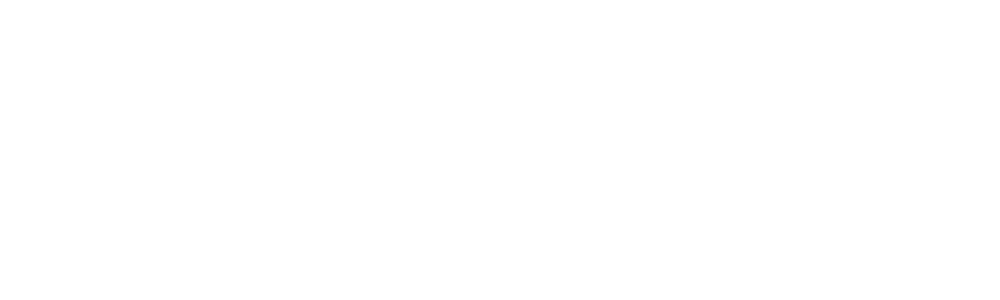
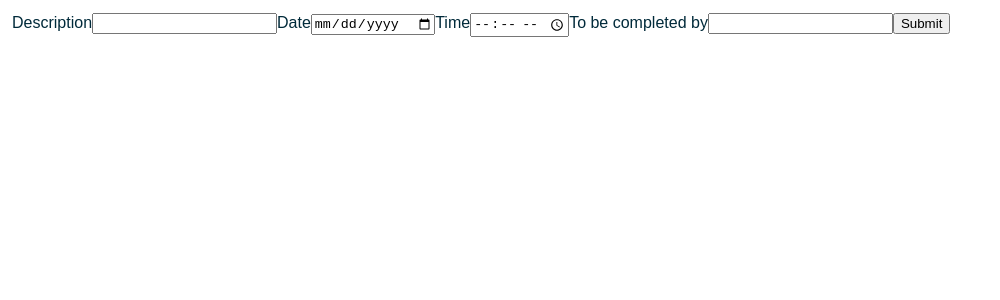
Before and after one commit to nikkypyra/capstone-project, a React (Create React App) app: page /create-task in a window 1280 px wide. Shown: the top 300 px of the page, without its empty margins (0-1000 px from the left). Built offline with nearby package versions, Linux system fonts and the light colour scheme.

Commit message:
Add unstyled form

```diff
--- a/package.json
+++ b/package.json
@@ -3,6 +3,7 @@
   "version": "0.1.0",
   "private": true,
   "dependencies": {
+    "@datepicker-react/hooks": "^2.3.1",
     "@storybook/addon-knobs": "^5.3.18",
     "@testing-library/jest-dom": "^4.2.4",
     "@testing-library/react": "^9.5.0",
@@ -10,6 +11,7 @@
     "prop-types": "^15.7.2",
     "react": "^16.13.1",
     "react-dom": "^16.13.1",
+    "react-hook-form": "^5.6.1",
     "react-router-dom": "^5.1.2",
     "react-scripts": "3.4.1",
     "styled-components": "^5.1.0"
--- a/src/App.js
+++ b/src/App.js
@@ -1,7 +1,8 @@
 import React from 'react'
 import { Route, Switch } from 'react-router-dom'
 import GlobalStyles from './GlobalStyles'
-import PetProfile from './pages/PetProfile'
+import PetProfile from './components/PetProfile'
+import TaskForm from './components/TaskForm'
 
 export default function App() {
   return (
@@ -11,6 +12,9 @@
         <Route exact path="/pet-profile">
           <PetProfile />
         </Route>
+        <Route exact path="/create-task">
+          <TaskForm />
+        </Route>
       </Switch>
     </>
   )
--- a/src/pages/PetProfile.js
+++ b/src/components/PetProfile.js
@@ -1,6 +1,6 @@
 import React from 'react'
-import ProfileHeader from '../components/ProfileHeader'
-import TasksStyled from '../components/TasksStyled'
+import ProfileHeader from './ProfileHeader'
+import TasksStyled from './TasksStyled'
 
 export default function PetProfile() {
   return (
--- /dev/null
+++ b/src/components/TaskForm.js
@@ -0,0 +1,69 @@
+import React, { useState } from 'react'
+import styled from 'styled-components/macro'
+
+export default function TaskForm() {
+  const [description, setDescription] = useState('')
+  const [date, setDate] = useState('')
+  const [time, setTime] = useState('')
+  const [person, setPerson] = useState('')
+
+  const handleSubmit = (event) => {
+    console.log(`
+      Description: ${description}
+      Date: ${date}
+      Time: ${time}
+      Person: ${person}
+    `)
+
+    event.preventDefault()
+  }
+
+  return (
+    <form onSubmit={handleSubmit}>
+      <label>
+        Description
+        <input
+          name="description"
+          type="text"
+          value={description}
+          onChange={(e) => setDescription(e.target.value)}
+          required
+        />
+      </label>
+
+      <label>
+        Date
+        <input
+          name="date"
+          type="date"
+          value={date}
+          onChange={(e) => setDate(e.target.value)}
+          required
+        />
+      </label>
+
+      <label>
+        Time
+        <input
+          name="time"
+          type="time"
+          value={time}
+          onChange={(e) => setTime(e.target.value)}
+          required
+        />
+      </label>
+
+      <label>
+        To be completed by
+        <input
+          name="person"
+          type="text"
+          onChange={(e) => setPerson(e.target.value)}
+          required
+        />
+      </label>
+
+      <button>Submit</button>
+    </form>
+  )
+}
```
Also changed, not shown: 2 other files (tests, documents, lock files or other folders).
